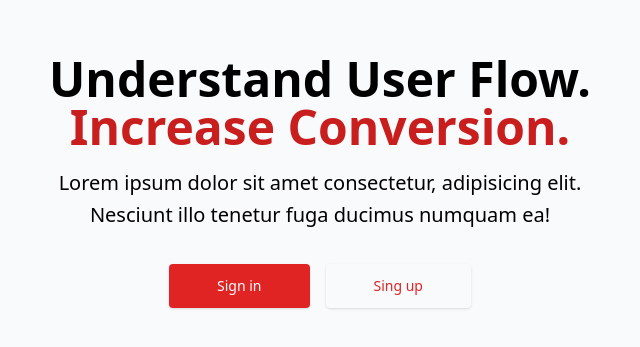
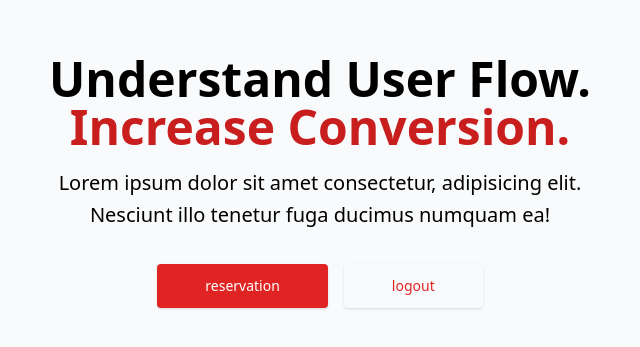
Before and after one commit to Bouzhar-Abdallah/mansalon-front-end, a React (Vite) app in the folder front/: page / in a window 1280 px wide. Shown: the part 219-566 px from the top of the page, without its empty margins (320-960 px from the left). Built offline with nearby package versions, Linux system fonts and the light colour scheme; sample sign-in values are in the browser's storage.

Commit message:
login logout and reservation navigation ok

```diff
--- a/front/src/App.jsx
+++ b/front/src/App.jsx
@@ -18,7 +18,6 @@ function App() {
 
   useEffect(() => {
     localStorage.setItem('user', JSON.stringify(user));
-    console.log('test')
   }, [user]);
   return (
 
--- a/front/src/components/Home.jsx
+++ b/front/src/components/Home.jsx
@@ -1,7 +1,13 @@
-import React from "react";
+import React, { useContext } from "react";
 import { Link } from "react-router-dom";
+import { UserContext } from "../utilities/UserContext";
 
 function Home() {
+
+  const {user, setUser} = useContext(UserContext)
+
+
+
   return (
     <section className="bg-gray-50">
       <div className="mx-auto max-w-screen-xl px-4 py-32 lg:flex lg:h-screen lg:items-center">
@@ -19,6 +25,25 @@ function Home() {
           </p>
 
           <div className="mt-8 flex flex-wrap justify-center gap-4">
+            {user ? (
+              <>
+                <Link
+                  to={"/test"}
+                  className="block w-full rounded bg-red-600 px-12 py-3 text-sm font-medium text-white shadow hover:bg-red-700 focus:outline-none focus:ring active:bg-red-500 sm:w-auto"
+                >
+                  reservation
+                </Link>
+                <button
+                  onClick={(()=>{
+                    setUser(null)
+                  })}
+                  className="block w-full rounded px-12 py-3 text-sm font-medium text-red-600 shadow hover:text-red-700 focus:outline-none focus:ring active:text-red-500 sm:w-auto"
+                >
+                  logout
+                </button>
+              </>
+            ) : (
+              <>
                 <Link
                   to={"/signin"}
                   className="block w-full rounded bg-red-600 px-12 py-3 text-sm font-medium text-white shadow hover:bg-red-700 focus:outline-none focus:ring active:bg-red-500 sm:w-auto"
@@ -31,6 +56,8 @@ function Home() {
                 >
                   Sing up
                 </Link>
+              </>
+            )}
           </div>
         </div>
       </div>
```
Lines whose indentation alone changed are shown as unchanged.
